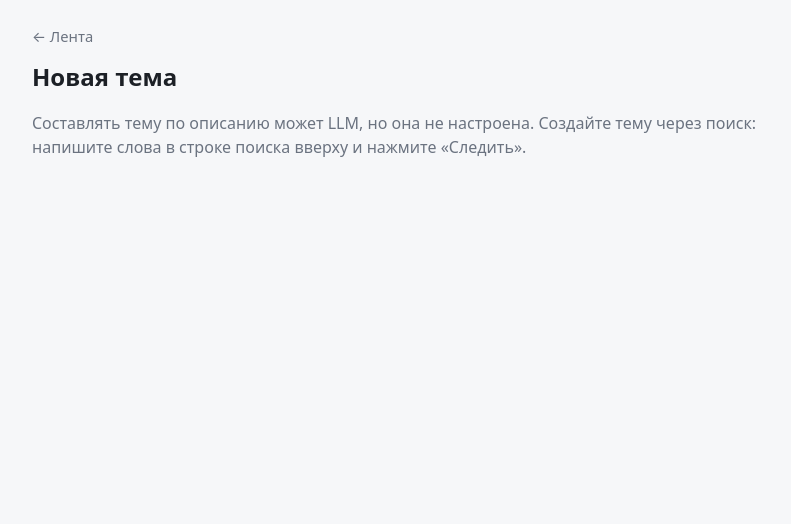
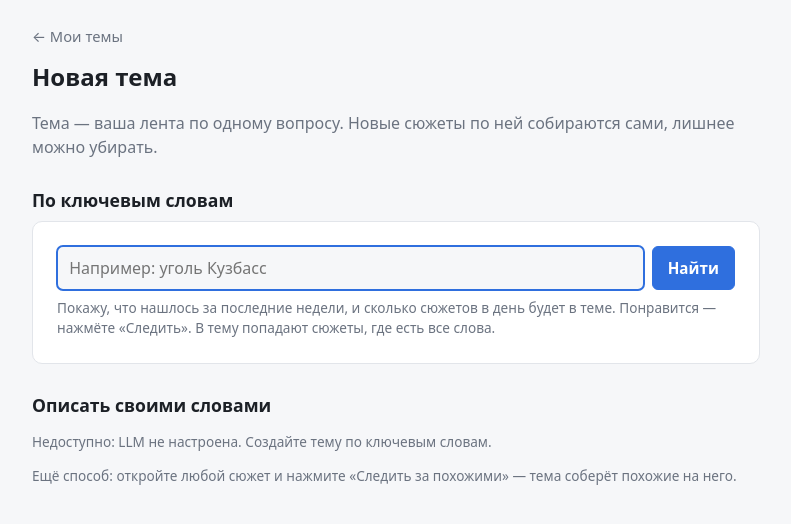
Before and after one commit to stanislav1800/news-radar, a Python web app: template src/sito/web/templates/topic_new.html in a window 1280 px wide. Shown: the top 524 px of the page, without its empty margins (244-1035 px from the left). Run offline with Jinja, Linux system fonts and the light colour scheme; the template is opened without the code that fills it, so the values that code supplies are empty.

Commit message:
UI: "My topics" page with weekly counts, new stories, pause/digest/check flags and settings links; "New topic" page with keyword search and description side by side; "+ Topic" and empty-feed links lead there; "My topics" and "Digests" in the user menu
Co-Authored-By: Claude Opus 5.5 <noreply@anthropic.com>

```diff
--- a/src/sito/web/static/style.css
+++ b/src/sito/web/static/style.css
@@ -587,3 +587,18 @@ details.disclosure[open] > summary::before { transform: rotate(90deg); }
 .tabs.more-right .tab.add { box-shadow: -2rem 0 1.25rem -.5rem var(--bg); }
 .anchor { scroll-margin-top: calc(var(--topbar-h) + 1rem); }
 .tabs { scroll-padding-inline: 1rem 7rem; }  /* активная вкладка не прячется под «+ Тема» */
+
+/* Мои темы и новая тема */
+.topic-list { list-style: none; margin: 0; padding: 0; display: grid; gap: var(--s2); }
+.topic-row { display: flex; align-items: flex-start; gap: var(--s4); padding: var(--s3) var(--s4); }
+.topic-row.paused .topic-title { color: var(--muted); }
+.topic-main { flex: 1; min-width: 0; }
+.topic-title { font-weight: 600; font-size: 1.05rem; color: var(--text); margin-right: var(--s2); }
+.topic-title:hover { color: var(--accent); text-decoration: none; }
+.topic-row .meta { margin-top: .2rem; }
+.topic-flags { display: flex; flex-wrap: wrap; gap: var(--s1); margin-top: var(--s1); }
+.topic-flags:empty { display: none; }
+.topic-settings { white-space: nowrap; }
+.new-topic-words { display: flex; gap: var(--s2); }
+.new-topic-words input { flex: 1; min-width: 0; }
+.card .hint { margin-top: var(--s2); }
--- a/src/sito/web/templates/_tab_about.html
+++ b/src/sito/web/templates/_tab_about.html
@@ -2,7 +2,7 @@
 <p class="tab-about muted small">
   {%- if view.kind == "top" %}О чём написали 5 и больше изданий.
   {%- elif view.kind == "all" %}Все сюжеты подряд, со всех источников.
-  {%- elif view.kind == "my" %}Сюжеты по всем вашим темам.
+  {%- elif view.kind == "my" %}Сюжеты по всем вашим темам. <a href="/topics">Все темы и настройки →</a>
   {%- else %}{% set current = topics | selectattr("id", "equalto", view.topic_id) | first %}
     {%- if current.paused %}Тема на паузе: новые сюжеты не добавляются. {% endif %}<a href="/topics/{{ view.topic_id }}">Настройки темы →</a>
   {%- endif -%}
--- a/src/sito/web/templates/_tabs.html
+++ b/src/sito/web/templates/_tabs.html
@@ -13,5 +13,5 @@
   {% endfor %}
   {% endif %}
   {# Не через hx-boost: это отдельная страница, а не лента #}
-  <a class="tab add" href="/search" hx-boost="false" title="Новая тема: напишите, о чём хотите знать">+ Тема</a>
+  <a class="tab add" href="/topics/new" hx-boost="false" title="Новая тема: лента по вашему вопросу">+ Тема</a>
 </nav>
--- a/src/sito/web/templates/base.html
+++ b/src/sito/web/templates/base.html
@@ -21,6 +21,8 @@
     <details class="menu account">
       <summary>{{ user.username }}{% if user.is_admin %}<span hx-get="/admin/alert" hx-trigger="load" hx-swap="outerHTML"></span>{% endif %}</summary>
       <div class="menu-body right">
+        <a href="/topics">Мои темы</a>
+        <a href="/digests">Дайджесты</a>
         <a href="/settings">Настройки</a>
         {% if user.is_admin %}<a href="/admin">Администрирование</a>{% endif %}
         <form method="post" action="/logout">
--- a/src/sito/web/templates/feed.html
+++ b/src/sito/web/templates/feed.html
@@ -9,9 +9,9 @@
 {% if not topics %}
 <div class="card intro">
   <strong>О чём вы хотите знать?</strong>
-  <p>Напишите в строке поиска вверху, например «уголь в Кузбассе», и нажмите «Следить» — появится ваша лента по этой теме.
+  <p>Создайте тему — например, «уголь в Кузбассе», — и здесь появится ваша лента по ней.
      А пока — главное за последнее время.</p>
-  <p><a href="/topics/new">Или опишите тему своими словами →</a></p>
+  <p><a class="button sm" href="/topics/new">+ Создать тему</a></p>
 </div>
 {% endif %}
 
--- a/src/sito/web/templates/topic_new.html
+++ b/src/sito/web/templates/topic_new.html
@@ -1,25 +1,39 @@
 {% extends "base.html" %}
 {% block title %}Новая тема · Сито{% endblock %}
 {% block content %}
-<a class="back" href="/">← Лента</a>
-<h1>Новая тема</h1>
-{% if not llm %}
-<p class="muted">Составлять тему по описанию может LLM, но она не настроена. Создайте тему через поиск: напишите слова
-  в строке поиска вверху и нажмите «Следить».</p>
-{% else %}
+<a class="back" href="/topics">← Мои темы</a>
+<div class="page-head"><h1>Новая тема</h1></div>
+<p class="muted">Тема — ваша лента по одному вопросу. Новые сюжеты по ней собираются сами, лишнее можно убирать.</p>
+
+<h2>По ключевым словам</h2>
+<section class="card">
+  <form class="new-topic-words" method="get" action="/search">
+    <input type="search" name="q" required autofocus aria-label="Ключевые слова"
+           placeholder="Например: уголь Кузбасс">
+    <button type="submit">Найти</button>
+  </form>
+  <p class="hint">Покажу, что нашлось за последние недели, и сколько сюжетов в день будет в теме. Понравится — нажмёте «Следить».
+    В тему попадают сюжеты, где есть все слова.</p>
+</section>
+
+<h2>Описать своими словами</h2>
+{% if llm %}
 <section class="card topic-new">
   <form class="stack" method="post" action="/topics/draft" hx-post="/topics/draft" hx-target="#draft" hx-swap="innerHTML"
         hx-on::before-request="this.classList.add('busy'); this.querySelector('button').disabled = true"
         hx-on::after-request="this.classList.remove('busy'); this.querySelector('button').disabled = false">
     <input type="hidden" name="{{ CSRF_FORM_FIELD }}" value="{{ csrf_token(request) }}">
-    <label for="topic-description">О чём вы хотите знать? Опишите своими словами — что важно и что не нужно.</label>
-    <textarea id="topic-description" name="description" rows="3" maxlength="1000" required
+    <textarea id="topic-description" name="description" rows="3" maxlength="1000" required aria-label="Описание темы"
               placeholder="Например: ставка ЦБ и инфляция, без прогнозов аналитиков">{{ description }}</textarea>
-    <div><button type="submit">Составить тему</button>
+    <div class="form-actions"><button type="submit">Составить тему</button>
       <span class="busy-note muted small">Составляю тему и проверяю, что она найдёт…</span></div>
+    <p class="hint">Что важно и что не нужно — модель подберёт название и запрос, вы проверите и поправите перед созданием.</p>
   </form>
 </section>
 <div id="draft"></div>
-<p class="muted small">Тему можно создать и по словам: напишите их в строке поиска вверху и нажмите «Следить».</p>
+{% else %}
+<p class="muted small">Недоступно: LLM не настроена. Создайте тему по ключевым словам.</p>
 {% endif %}
+
+<p class="muted small">Ещё способ: откройте любой сюжет и нажмите «Следить за похожими» — тема соберёт похожие на него.</p>
 {% endblock %}
```
Also changed, not shown: src/sito/web/routes/topics.py (+11 -5 lines), src/sito/web/templates/search.html (+4 -4 lines), src/sito/web/templates/topics.html (added, +41 -0 lines), tests/test_web_topics.py (+16 -0 lines).
